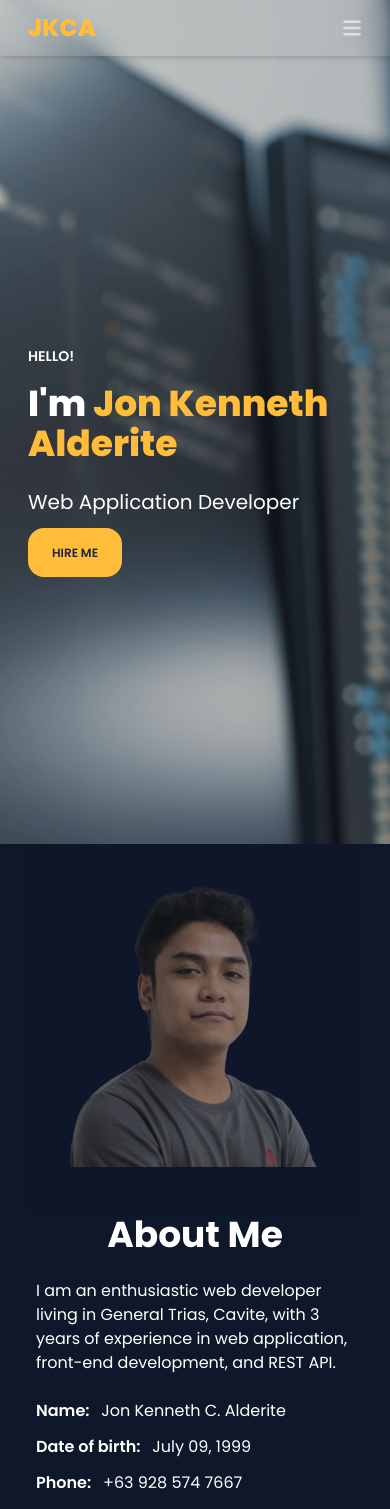
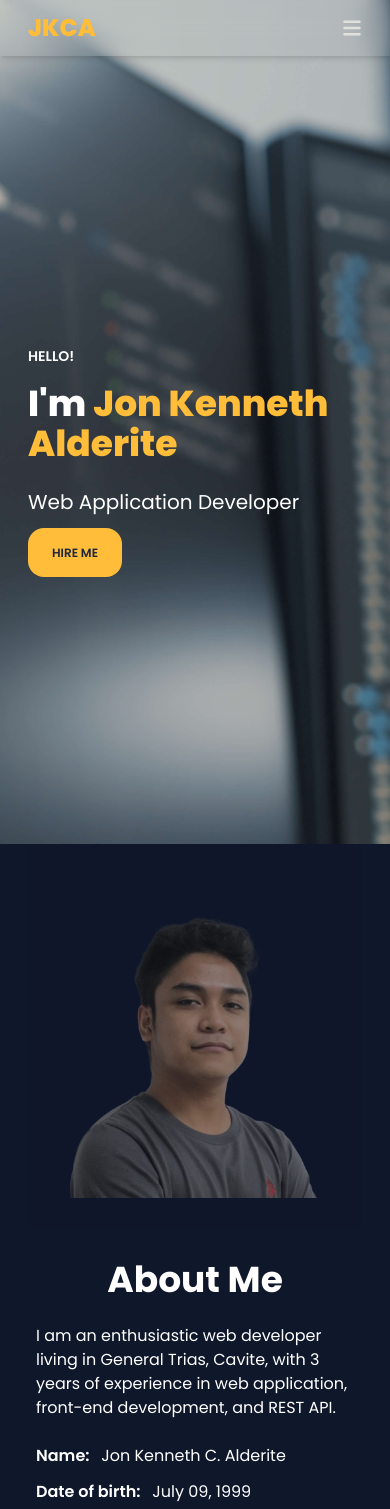
Before and after one commit to IKENN007/web-portfolio, a Next.js app: page / in a window 390 px wide. Shown: the top 1509 px of the page. Built offline with nearby package versions, Linux system fonts and the light colour scheme.

Commit message:
Fixed the issue regarding with the responsiveness of my image.

```diff
--- a/app/components/landing-components/About.jsx
+++ b/app/components/landing-components/About.jsx
@@ -1,4 +1,4 @@
-import React from 'react'
+import Image from "next/image"
 
 const About = () => {
     return (
@@ -6,13 +6,25 @@ const About = () => {
             <div id='about-section' className="px-7 bg-slate-900 text-white md:flex
             md:px-20 md:pt-28">
 
-                <div className="md:w-1/2 lg:w-2/5 relative pb-12 flex justify-center md:block">
+                <div className="relative pb-12 flex object-contain justify-center
+                bg-contain bg-no-repeat bg-center h-96
+                md:w-1/2 lg:w-2/5 "
+                style={{
+                    backgroundImage: 'url("./images/me/Alderite_Jon_Kenneth_sml-removebg-preview.png")'
+                }}>
                     <div className='absolute h-full w-full bg-slate-900 bg-opacity-20'></div>
-                    <img src='./images/me/Alderite_Jon_Kenneth_sml-removebg-preview.png'/>
+                    {/* <Image src='/images/me/Alderite_Jon_Kenneth_sml-removebg-preview.png'
+                        loading="lazy"
+                        alt="Kenneth"
+                        width={300}
+                        height={300}
+                        className="lg:border w-4/5 md:w-full h-auto border"
+                        /> */}
+                    {/* <img src='./images/me/Alderite_Jon_Kenneth_sml-removebg-preview.png'/> */}
                 </div>
 
                 {/* pb-12 */}
-                <div className="md:w-1/2 lg:w-3/5 flex items-center">
+                <div className="pt-8 md:pt-0 md:w-1/2 lg:w-3/5 flex items-center">
 
                     <div>
                         <div className="pb-4">
```
